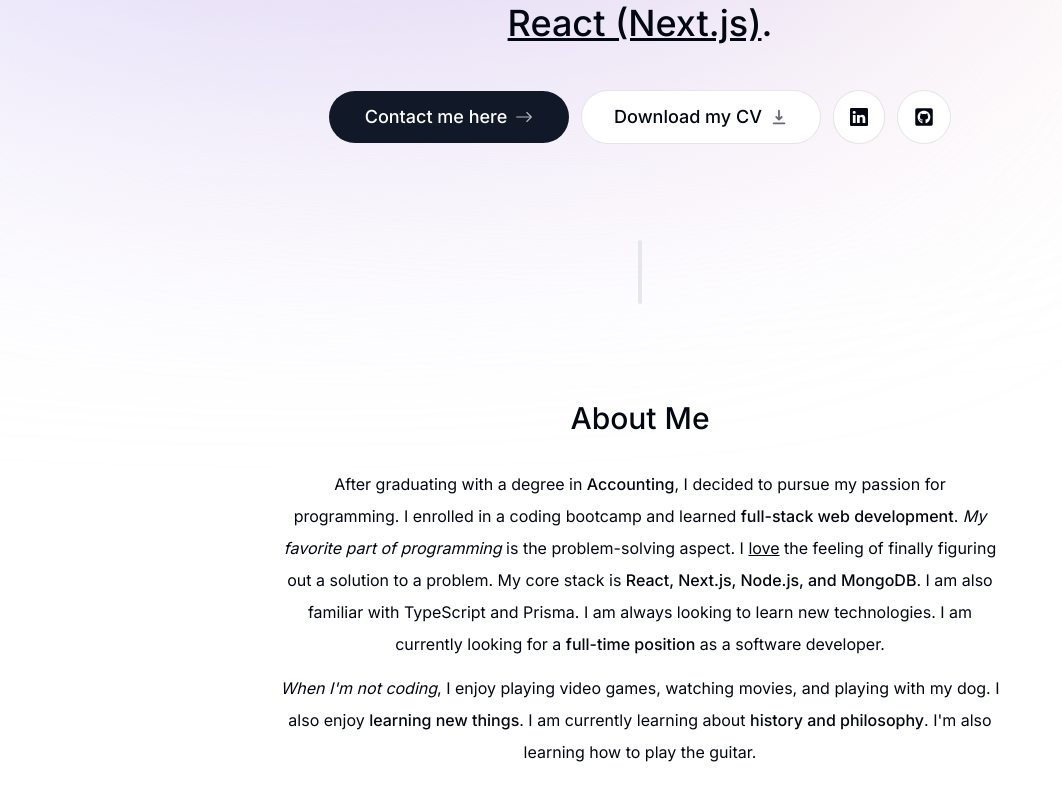
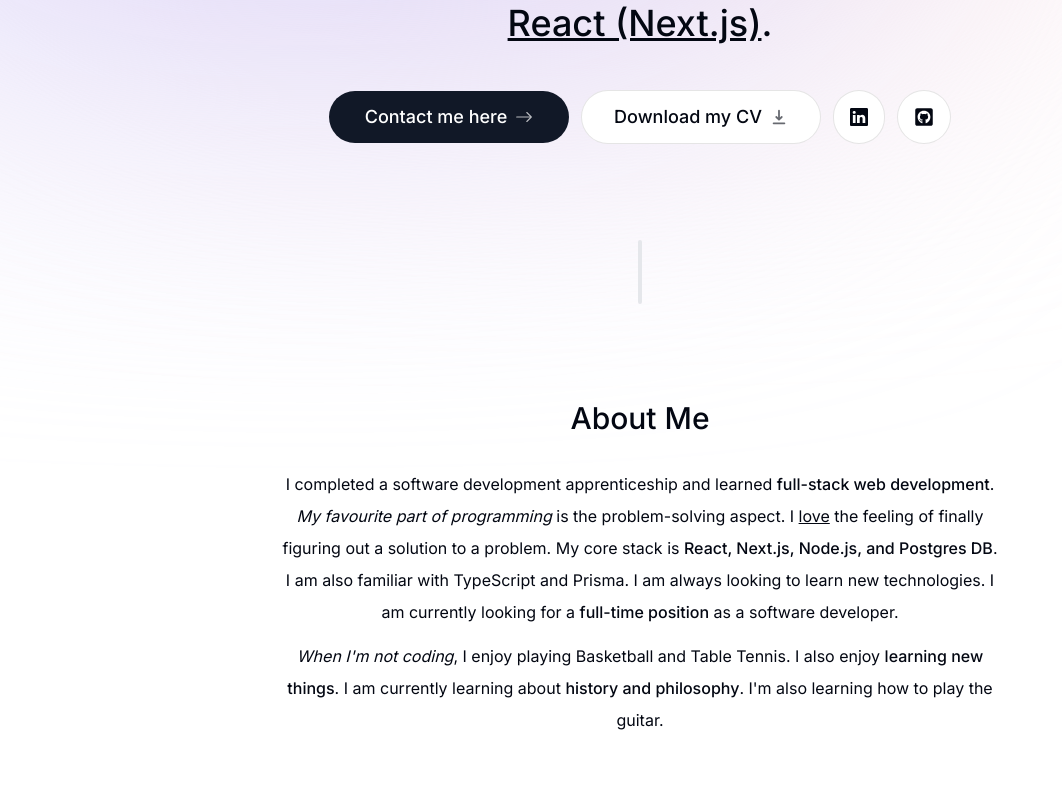
Before and after one commit to temkode/next-portfolio, a Next.js app: page / in a window 1280 px wide. Shown: the part 438-1238 px from the top of the page, without its empty margins (0-1062 px from the left). Built offline with nearby package versions, Linux system fonts and the light colour scheme.

Commit message:
update about text

```diff
--- a/components/about.tsx
+++ b/components/about.tsx
@@ -14,16 +14,14 @@ export default function ç() {
     >
       <SectionHeading>About me</SectionHeading>
       <p className="mb-3">
-        After graduating with a degree in{" "}
-        <span className="font-medium">Accounting</span>, I decided to pursue my
-        passion for programming. I enrolled in a coding bootcamp and learned{" "}
+        I completed a software development apprenticeship and learned{" "}
         <span className="font-medium">full-stack web development</span>.{" "}
-        <span className="italic">My favorite part of programming</span> is the
+        <span className="italic">My favourite part of programming</span> is the
         problem-solving aspect. I <span className="underline">love</span> the
         feeling of finally figuring out a solution to a problem. My core stack
         is{" "}
         <span className="font-medium">
-          React, Next.js, Node.js, and MongoDB
+          React, Next.js, Node.js, and Postgres DB
         </span>
         . I am also familiar with TypeScript and Prisma. I am always looking to
         learn new technologies. I am currently looking for a{" "}
@@ -32,7 +30,7 @@ export default function ç() {
       </p>
       <p>
         <span className="italic">When I'm not coding</span>, I enjoy playing
-        video games, watching movies, and playing with my dog. I also enjoy{" "}
+        Basketball and Table Tennis. I also enjoy{" "}
         <span className="font-medium">learning new things</span>. I am currently
         learning about{" "}
         <span className="font-medium">history and philosophy</span>. I'm also
```
